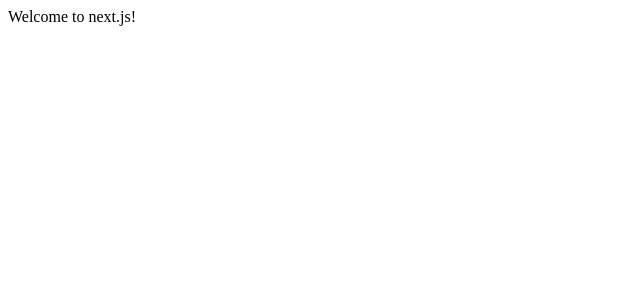
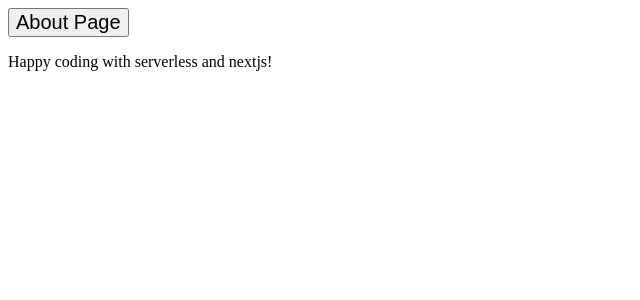
Before and after one commit to lilis-organics/minifarm-web, a Next.js app: page / in a window 1280 px wide. Shown: the top 300 px of the page, without its empty margins (0-640 px from the left). Built offline with nearby package versions, Linux system fonts and the light colour scheme.

Commit message:
navigation between home page and about page

```diff
--- a/package.json
+++ b/package.json
@@ -5,6 +5,7 @@
   "main": "index.js",
   "scripts": {
     "build": "next build",
+    "debug": "next",
     "dev": "npm run build && cross-env NODE_ENV=local nodemon ./index.js",
     "start": "npm run build && sls offline --stage prod",
     "deploy:dev": "npm run build && sls deploy --stage dev",
--- a/pages/index.js
+++ b/pages/index.js
@@ -1,5 +1,12 @@
-function Home() {
-  return <div>Welcome to next.js!</div>;
-}
+import Link from 'next/link';
 
-export default Home;
+const Index = () => (
+  <div>
+    <Link href="/about">
+      <button style={{ fontSize: 20 }}>About Page</button>
+    </Link>
+    <p>Happy coding with serverless and nextjs!</p>
+  </div>
+);
+
+export default Index;
```
Also changed, not shown: pages/about.js (+10 -3 lines), 1 other file (tests, documents, lock files or other folders).
